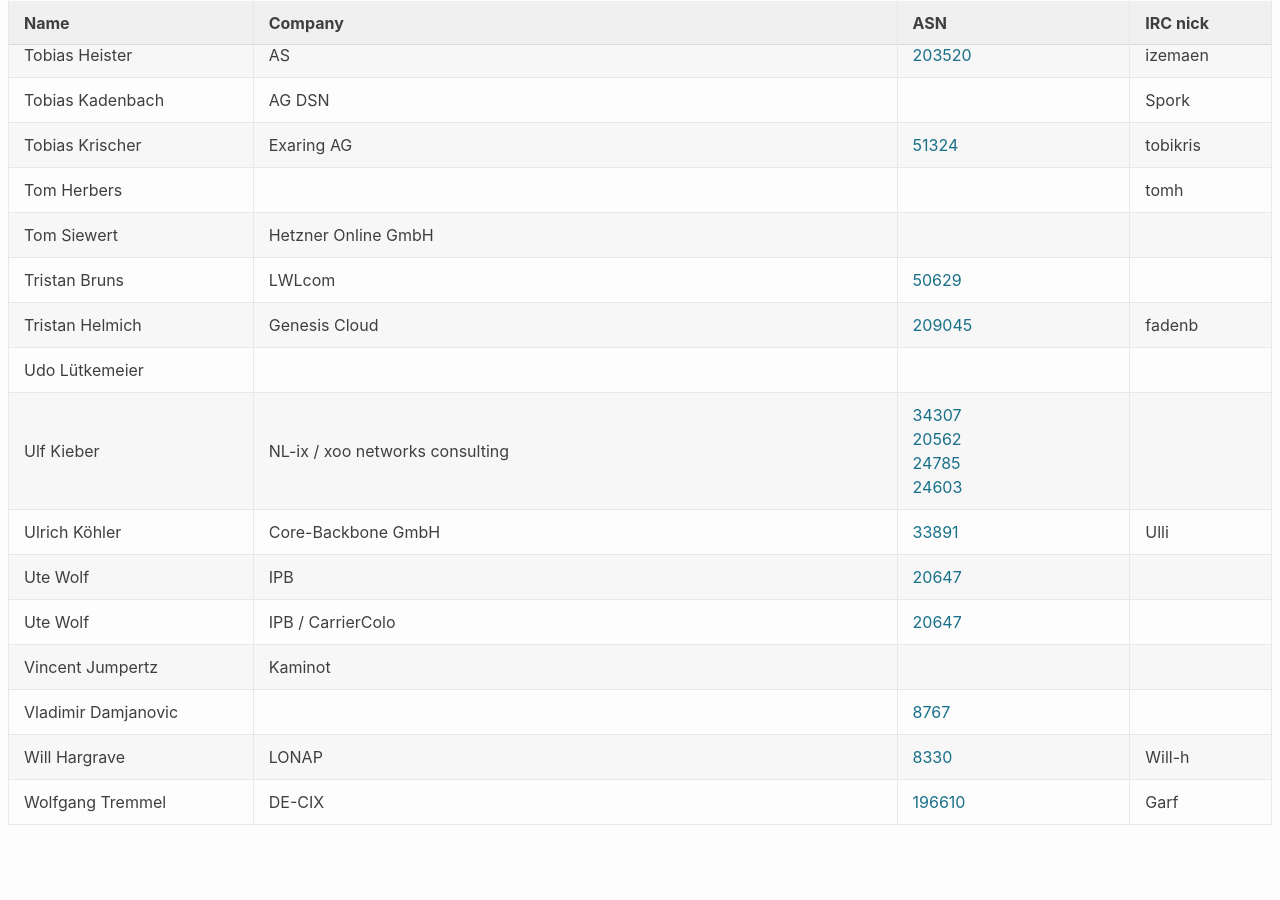
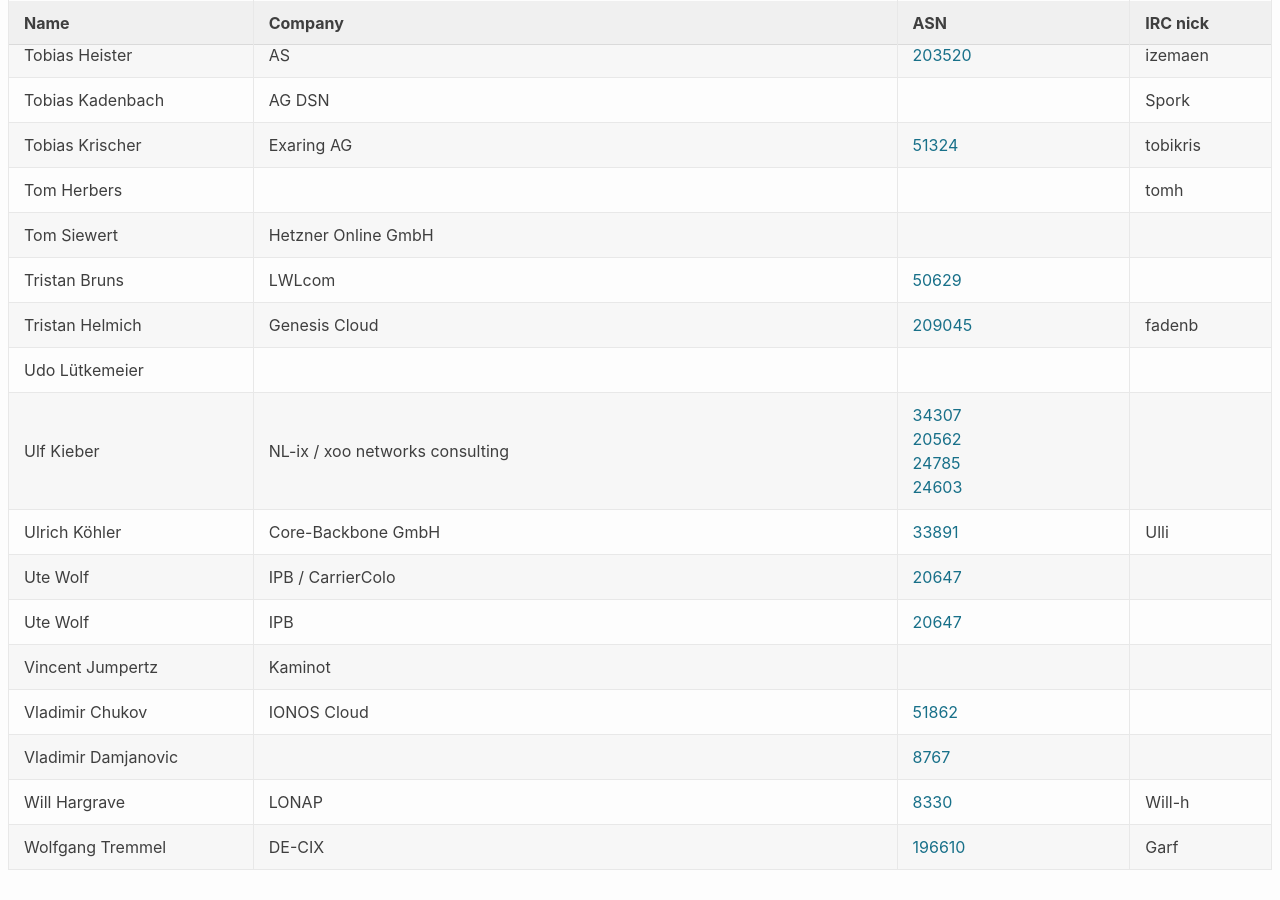
Before and after one commit to denog/pretix-attendeelist, a Jekyll site: the page built from denog13/index.markdown, in a window 1280 px wide and 900 px high, scrolled down 11862 px. Built offline with Jekyll 4.4.1, drawn with Linux system fonts in a browser that asks for light colours; before the commit the page ends 12717 px from its top, so only the background shows below that.

Commit message:
Latest data: Mon Oct 11 15:12:45 UTC 2021

```diff
--- a/_data/attendees_denog13.json
+++ b/_data/attendees_denog13.json
@@ -1579,13 +1579,13 @@
   },
   {
     "name": "Ute Wolf",
+    "company": "IPB / CarrierColo",
+    "irc": null,
+    "asn": "20647"
+  },
+  {
+    "name": "Ute Wolf",
     "company": "IPB",
-    "irc": null,
-    "asn": "20647"
-  },
-  {
-    "name": "Ute Wolf",
-    "company": "IPB / CarrierColo",
     "irc": null,
     "asn": "20647"
   },
@@ -1594,6 +1594,12 @@
     "company": "Kaminot",
     "irc": null,
     "asn": null
+  },
+  {
+    "name": "Vladimir Chukov",
+    "company": "IONOS Cloud",
+    "irc": null,
+    "asn": "51862"
   },
   {
     "name": "Vladimir Damjanovic",
```
